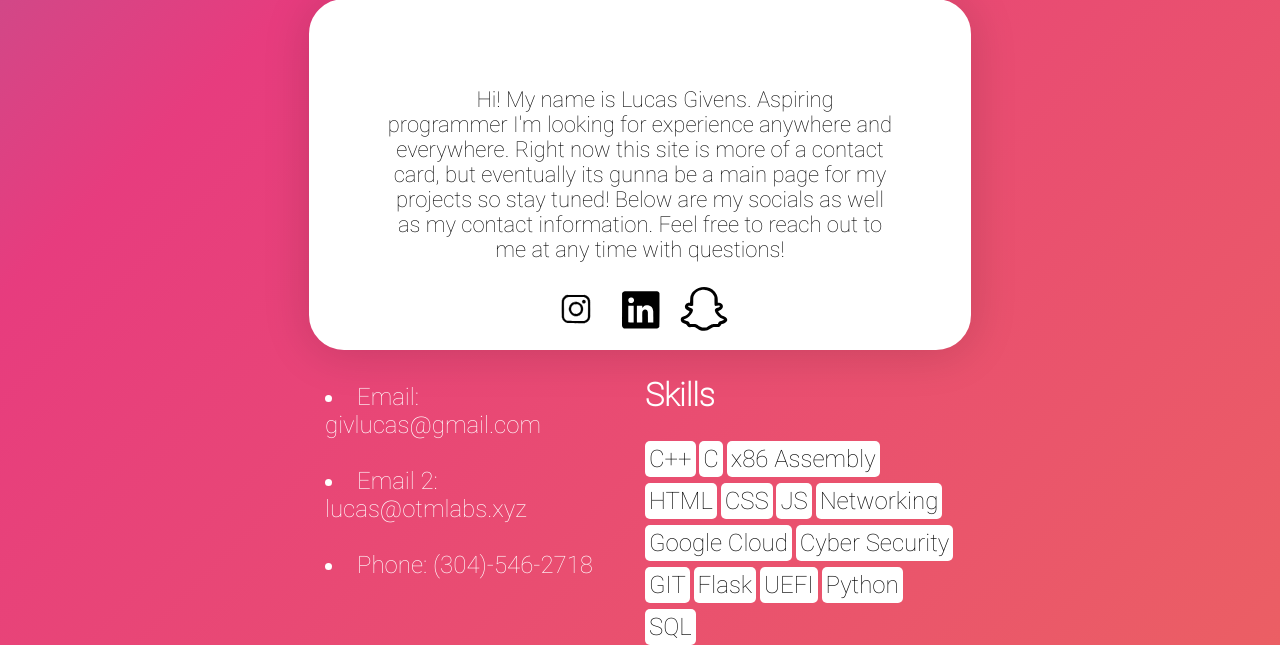
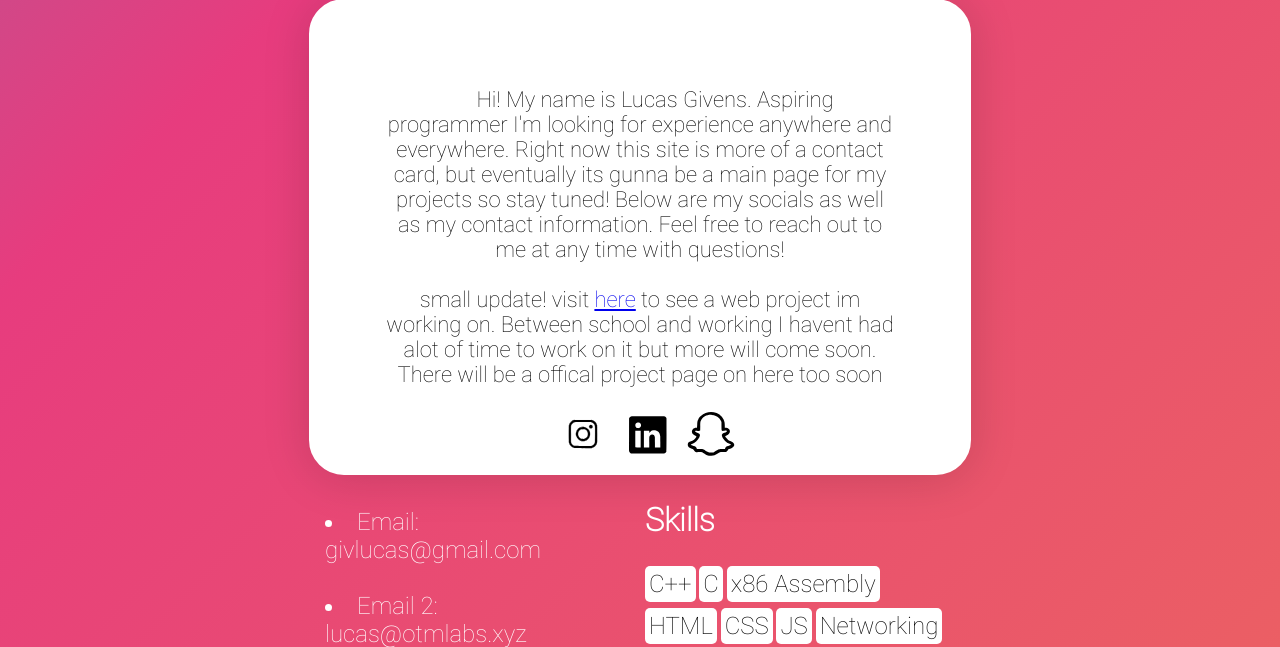
Before and after one commit to Givlucas/Web, a Flask app: page / in a window 1280 px wide. Shown: the part 241-888 px from the top of the page. Run offline with Flask 2, Linux system fonts and the light colour scheme.

Commit message:
Added small show room blurb with link but im not sure if its working yet

```diff
--- a/templates/index.html
+++ b/templates/index.html
@@ -31,6 +31,10 @@
       <p>Hi! My name is Lucas Givens. Aspiring programmer I'm looking for experience anywhere and everywhere. Right now this
         site is more of a contact card, but eventually its gunna be a main page for my projects so stay tuned!
         Below are my socials as well as my contact information. Feel free to reach out to me at any time with questions!
+        <br>
+        <br>
+        small update! visit <a href="http://showroom.otmlabs.xyz">here<a> to see a web project im working on. Between school and working
+         I havent had alot of time to work on it but more will come soon. There will be a offical project page on here too soon
       </p>
     </div>
     <div class="socials">
@@ -67,6 +71,5 @@
       <a href="#">SQL</a>
     </div>
   </div>
-
 </body>
 </html>
```
